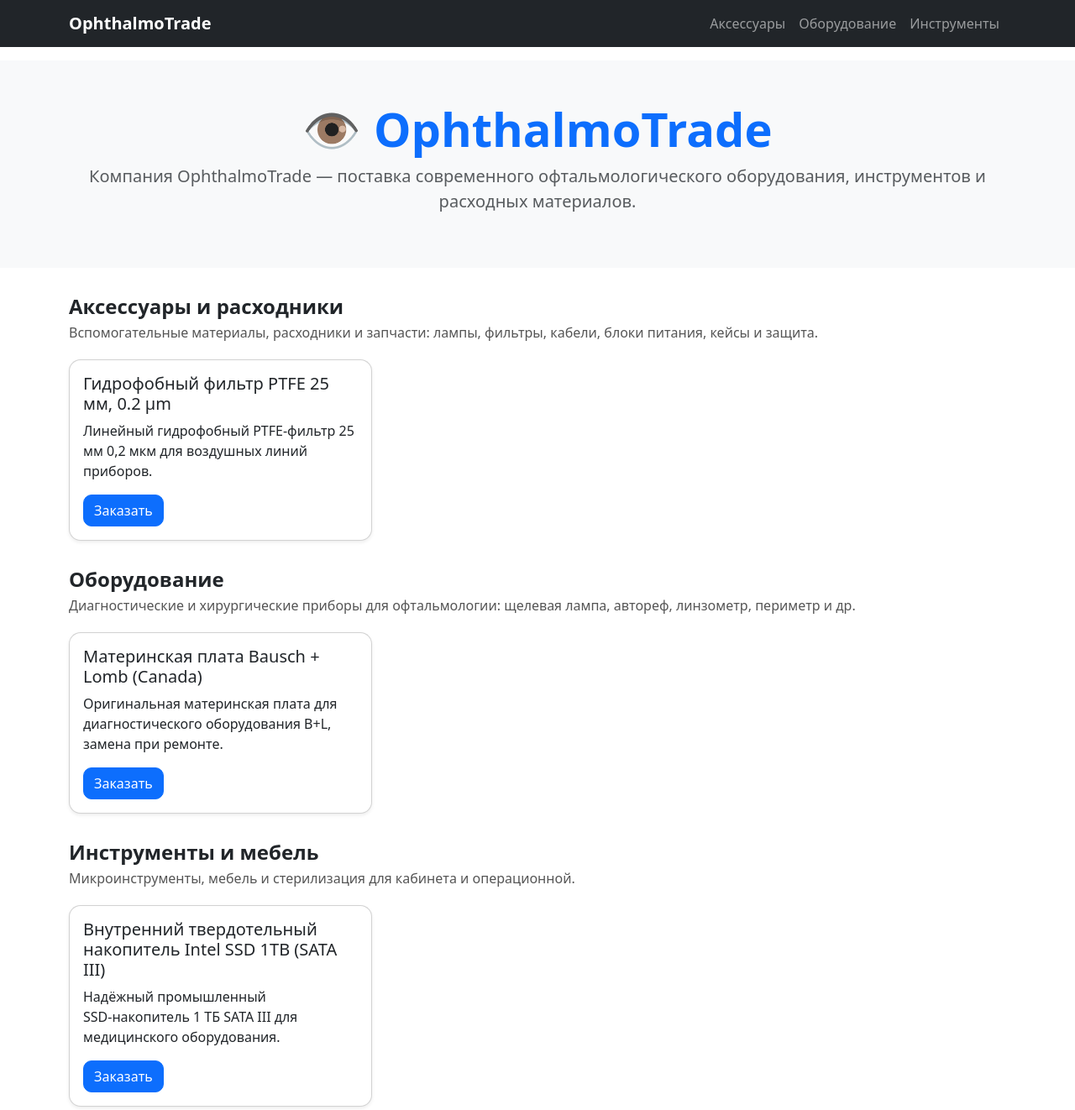
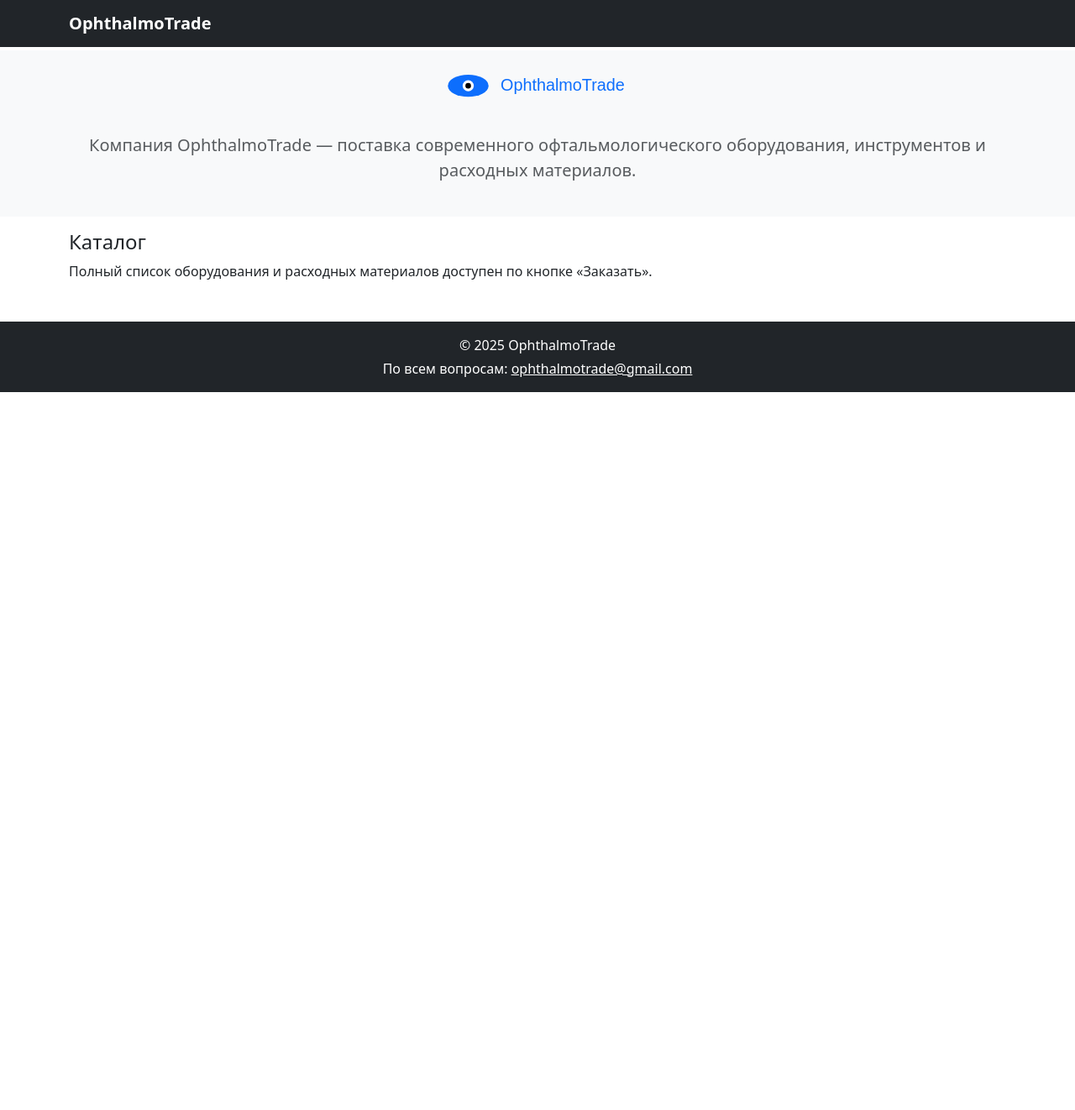
Before and after one commit to mardafkan/Ophthalmo-site, a website: page index.html in a window 1280 px wide. Shown: the top 1322 px of the page at 84% size. After the commit the page ends 800 px from the top, so only its background shows below. Drawn offline with nearby package versions, Linux system fonts and the light colour scheme.

Commit message:
Add files via upload

```diff
--- a/index.html
+++ b/index.html
@@ -1,94 +1,39 @@
-<!DOCTYPE html>
+<!doctype html>
 <html lang="ru">
 <head>
-  <meta charset="UTF-8" />
-  <meta name="viewport" content="width=device-width, initial-scale=1" />
-  <title>OphthalmoTrade — Каталог офтальмологического оборудования</title>
+  <meta charset="utf-8">
+  <meta name="viewport" content="width=device-width, initial-scale=1">
+  <title>OphthalmoTrade — Каталог</title>
   <link href="https://cdn.jsdelivr.net/npm/bootstrap@5.3.3/dist/css/bootstrap.min.css" rel="stylesheet">
-  <style>
-    body{ padding-top: 72px; }
-    .section-title{ font-size: 1.5rem; font-weight: 700; margin: 2rem 0 0.25rem; }
-    .section-desc{ color:#555; margin-bottom:1.25rem; }
-    .card{ border-radius: 14px; }
-    .btn-primary{ border-radius: 10px; }
-    footer{ margin-top: 48px; }
-  </style>
 </head>
 <body>
 <nav class="navbar navbar-expand-lg navbar-dark bg-dark fixed-top">
   <div class="container">
     <a class="navbar-brand fw-bold" href="#">OphthalmoTrade</a>
-    <button class="navbar-toggler" type="button" data-bs-toggle="collapse" data-bs-target="#navbarsExample">
-      <span class="navbar-toggler-icon"></span>
-    </button>
-    <div class="collapse navbar-collapse" id="navbarsExample">
-      <ul class="navbar-nav ms-auto">
-        <li class="nav-item"><a class="nav-link" href="#accessories">Аксессуары</a></li>
-        <li class="nav-item"><a class="nav-link" href="#equipment">Оборудование</a></li>
-        <li class="nav-item"><a class="nav-link" href="#tools">Инструменты</a></li>
-      </ul>
-    </div>
   </div>
 </nav>
 
-<header class="bg-light py-5 mb-4 text-center">
+<header class="bg-light py-4 mb-3 text-center" style="margin-top:60px;">
   <div class="container">
-    <h1 class="display-4 fw-bold text-primary">👁️ OphthalmoTrade</h1>
-    <p class="lead text-muted">
+    <img src="logo.svg" alt="OphthalmoTrade" width="220" height="66">
+    <p class="lead text-muted mt-2">
       Компания OphthalmoTrade — поставка современного офтальмологического оборудования, инструментов и расходных материалов.
     </p>
   </div>
 </header>
 
-<div class="container">
-<h2 class="section-title" id="accessories">Аксессуары и расходники</h2>
-<p class="section-desc">Вспомогательные материалы, расходники и запчасти: лампы, фильтры, кабели, блоки питания, кейсы и защита.</p>
-<div class="row g-3">
-  <div class="col-12 col-md-6 col-lg-4">
-    <div class="card h-100 shadow-sm">
-      <div class="card-body">
-        <h5 class="card-title">Гидрофобный фильтр PTFE 25 мм, 0.2 µm</h5>
-        <p class="card-text">Линейный гидрофобный PTFE‑фильтр 25 мм 0,2 мкм для воздушных линий приборов.</p>
-        <a href="mailto:ophthalmotrade@gmail.com?subject=Заказ: Гидрофобный фильтр PTFE" class="btn btn-primary">Заказать</a>
-      </div>
-    </div>
-  </div>
-</div>
-
-<h2 class="section-title" id="equipment">Оборудование</h2>
-<p class="section-desc">Диагностические и хирургические приборы для офтальмологии: щелевая лампа, автореф, линзометр, периметр и др.</p>
-<div class="row g-3">
-  <div class="col-12 col-md-6 col-lg-4">
-    <div class="card h-100 shadow-sm">
-      <div class="card-body">
-        <h5 class="card-title">Материнская плата Bausch + Lomb (Canada)</h5>
-        <p class="card-text">Оригинальная материнская плата для диагностического оборудования B+L, замена при ремонте.</p>
-        <a href="mailto:ophthalmotrade@gmail.com?subject=Заказ: Материнская плата B+L" class="btn btn-primary">Заказать</a>
-      </div>
-    </div>
-  </div>
-</div>
-
-<h2 class="section-title" id="tools">Инструменты и мебель</h2>
-<p class="section-desc">Микроинструменты, мебель и стерилизация для кабинета и операционной.</p>
-<div class="row g-3">
-  <div class="col-12 col-md-6 col-lg-4">
-    <div class="card h-100 shadow-sm">
-      <div class="card-body">
-        <h5 class="card-title">Внутренний твердотельный накопитель Intel SSD 1TB (SATA III)</h5>
-        <p class="card-text">Надёжный промышленный SSD‑накопитель 1 ТБ SATA III для медицинского оборудования.</p>
-        <a href="mailto:ophthalmotrade@gmail.com?subject=Заказ: Intel SSD 1TB" class="btn btn-primary">Заказать</a>
-      </div>
-    </div>
-  </div>
-</div>
+<main class="container mb-5">
+  <h2 class="h4">Каталог</h2>
+  <p>Полный список оборудования и расходных материалов доступен по кнопке «Заказать».</p>
+</main>
 
 <footer class="bg-dark text-white text-center py-3">
-  <p class="mb-1">© 2025 OphthalmoTrade</p>
-  <p class="mb-0">По всем вопросам: <a href="mailto:ophthalmotrade@gmail.com" class="text-white">ophthalmotrade@gmail.com</a></p>
+  <div class="container">
+    <p class="mb-1">© 2025 OphthalmoTrade</p>
+    <p class="mb-0">По всем вопросам: <a href="mailto:ophthalmotrade@gmail.com" class="text-white">ophthalmotrade@gmail.com</a></p>
+  </div>
 </footer>
 
 <script src="https://cdn.jsdelivr.net/npm/bootstrap@5.3.3/dist/js/bootstrap.bundle.min.js"></script>
-</div>
 </body>
 </html>
--- a/script.js
+++ b/script.js
@@ -1 +1 @@
-// custom scripts
+// Custom scripts placeholder
--- a/styles.css
+++ b/styles.css
@@ -1 +1 @@
-/* custom styles */
+/* Custom styles placeholder */
```
Also changed, not shown: logo.svg (added).
